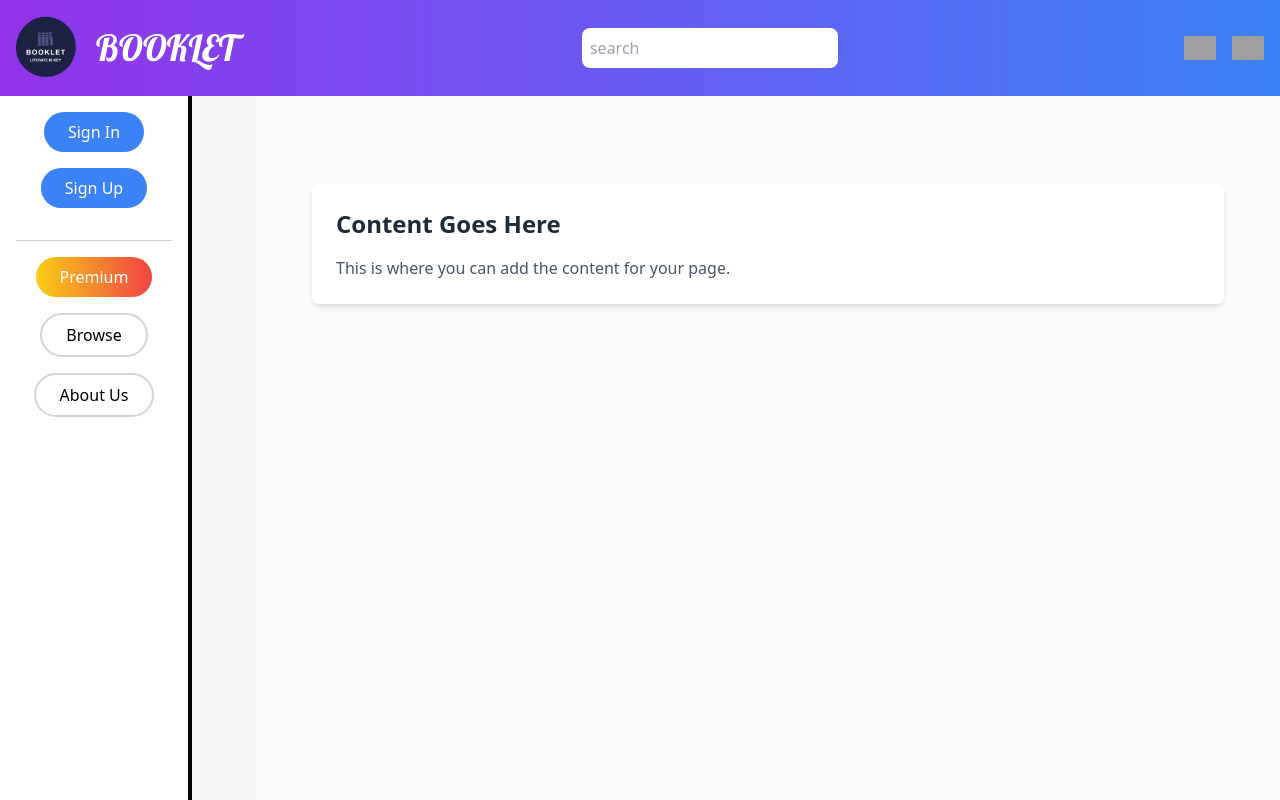
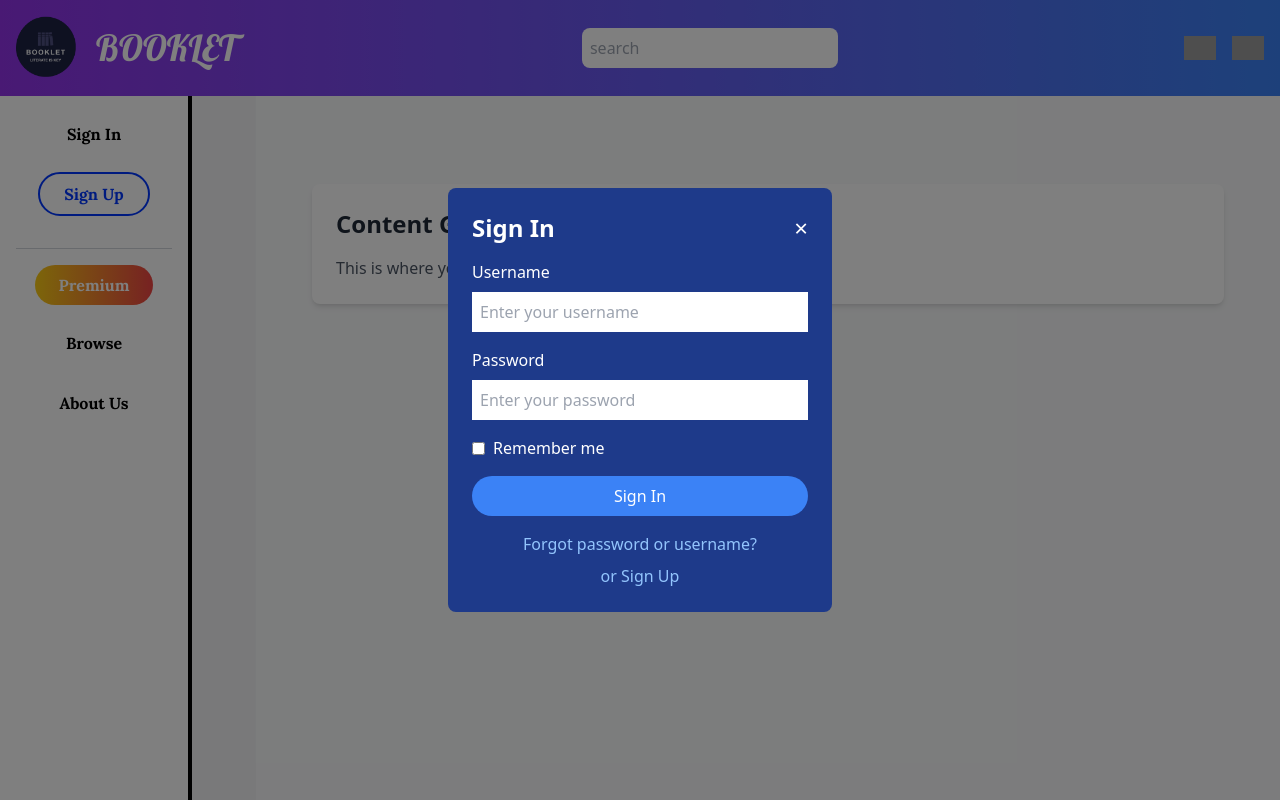
Before and after one commit to ckietlam/Booklet-Website, a React app in the folder frontend/: page / in a window 1280 px wide. Both pictures are taken after a click on the button "Sign In". Shown: the top 800 px of the page. Built offline with nearby package versions, Linux system fonts and the light colour scheme; grey boxes are pictures that could not be loaded.

Commit message:
added: signin/signup components

```diff
--- a/frontend/src/components/sidebar-menu.js
+++ b/frontend/src/components/sidebar-menu.js
@@ -1,31 +1,63 @@
-import React from 'react';
-import { Link } from 'react-router-dom';  // Nếu bạn muốn điều hướng đến các trang khác
+import React, { useState } from 'react';
+import SignIn from './signin';  // Import SignIn component
+import SignUp from './signup';  // Import SignUp component
 
 const SidebarMenu = () => {
+  const [isSignInOpen, setIsSignInOpen] = useState(false);
+  const [isSignUpOpen, setIsSignUpOpen] = useState(false);
+
+  const openSignIn = () => {
+    setIsSignInOpen(true);
+    setIsSignUpOpen(false);  // Đảm bảo Sign Up được đóng khi mở Sign In
+  };
+
+  const closeSignIn = () => {
+    setIsSignInOpen(false);
+  };
+
+  const openSignUp = () => {
+    setIsSignUpOpen(true);
+    setIsSignInOpen(false);  // Đảm bảo Sign In được đóng khi mở Sign Up
+  };
+
+  const closeSignUp = () => {
+    setIsSignUpOpen(false);
+  };
+
   return (
-    <div className="flex flex-col items-center p-4 bg-white w-48 h-screen border-r-4 border-black"> {/* Nền trắng */}
-
+    <div className="flex flex-col items-center p-4 bg-white w-48 h-screen border-r-4 border-black">
       {/* Cụm Sign In / Sign Up */}
-      <button className="mb-4 px-6 py-2 text-white bg-blue-500 rounded-full hover:bg-blue-600 focus:outline-none transition-all duration-300">
+      <button
+        onClick={openSignIn}
+        className="mb-4 px-6 py-2 text-black font-bold bg-transparent border-2 border-transparent hover:bg-[#0B1D52] hover:text-white hover:border-[#0B1D52] rounded-full font-lora transition-all duration-300"
+      >
         Sign In
       </button>
-      <button className="mb-4 px-6 py-2 text-white bg-blue-500 rounded-full hover:bg-blue-600 focus:outline-none transition-all duration-300">
+      <button
+        onClick={openSignUp}
+        className="mb-4 px-6 py-2 text-[#0037FF] font-semibold border-2 border-[#0037FF] bg-transparent hover:bg-[#0B1D52] hover:text-white hover:border-[#0B1D52] rounded-full font-lora transition-all duration-300"
+      >
         Sign Up
       </button>
+
 
       {/* Đường kẻ ngăn cách giữa Sign In/Sign Up và các button còn lại */}
       <hr className="w-full my-4 border-gray-300 border-1.5" />
 
       {/* Các button còn lại */}
-      <button className="mb-4 px-6 py-2 text-white bg-gradient-to-r from-yellow-400 to-red-500 rounded-full hover:from-yellow-500 hover:to-red-600 focus:outline-none transition-all duration-300">
+      <button className="mb-4 px-6 py-2 text-white font-bold bg-gradient-to-r from-yellow-400 to-red-500 rounded-full hover:from-yellow-500 hover:to-red-600 focus:outline-none font-lora transition-all duration-300">
         Premium
       </button>
-      <button className="mb-4 px-6 py-2 text-black bg-transparent border-2 border-gray-300 rounded-full hover:bg-gray-100 focus:outline-none transition-all duration-300">
+      <button className="mb-4 px-6 py-2 text-black font-bold bg-transparent border-2 border-transparent hover:bg-gray-100 hover:border-gray-300 rounded-full font-lora transition-all duration-300">
         Browse
       </button>
-      <button className="mb-4 px-6 py-2 text-black bg-transparent border-2 border-gray-300 rounded-full hover:bg-gray-100 focus:outline-none transition-all duration-300">
+      <button className="mb-4 px-6 py-2 text-black font-bold bg-transparent border-2 border-transparent hover:bg-gray-100 hover:border-gray-300 rounded-full font-lora transition-all duration-300">
         About Us
       </button>
+
+      {/* Modals */}
+      <SignIn isOpen={isSignInOpen} close={closeSignIn} switchToSignUp={openSignUp} />
+      <SignUp isOpen={isSignUpOpen} close={closeSignUp} switchToSignIn={openSignIn} />
     </div>
   );
 };
--- /dev/null
+++ b/frontend/src/components/signin.js
@@ -0,0 +1,44 @@
+import React, { useState } from 'react';
+
+const SignIn = ({ isOpen, close, switchToSignUp }) => {
+  if (!isOpen) return null;  // Nếu không mở thì không render gì cả
+
+  return (
+    <div className="fixed inset-0 bg-black bg-opacity-50 flex justify-center items-center z-50">
+      <div className="bg-blue-900 text-white p-6 rounded-lg w-96">
+        <div className="flex justify-between items-center">
+          <h2 className="text-2xl font-bold">Sign In</h2>
+          <button onClick={close} className="text-white text-2xl">×</button>
+        </div>
+        <form className="mt-4">
+          <label className="block mb-2">Username</label>
+          <input type="text" className="w-full p-2 mb-4 text-gray-800" placeholder="Enter your username" />
+
+          <label className="block mb-2">Password</label>
+          <input type="password" className="w-full p-2 mb-4 text-gray-800" placeholder="Enter your password" />
+
+          <div className="flex items-center mb-4">
+            <input type="checkbox" className="mr-2" />
+            <span>Remember me</span>
+          </div>
+
+          <button className="w-full py-2 text-white bg-blue-500 rounded-full hover:bg-blue-600 transition-all duration-300">
+            Sign In
+          </button>
+
+          <div className="mt-4 text-center">
+            <a href="#" className="text-blue-300">Forgot password or username?</a>
+          </div>
+
+          <div className="mt-2 text-center">
+            <button onClick={switchToSignUp} className="text-blue-300">
+              or Sign Up
+            </button>
+          </div>
+        </form>
+      </div>
+    </div>
+  );
+};
+
+export default SignIn;
--- /dev/null
+++ b/frontend/src/components/signup.js
@@ -0,0 +1,43 @@
+import React, { useState } from 'react';
+
+const SignUp = ({ isOpen, close, switchToSignIn }) => {
+  if (!isOpen) return null;  // Nếu không mở thì không render gì cả
+
+  return (
+    <div className="fixed inset-0 bg-black bg-opacity-50 flex justify-center items-center z-50">
+      <div className="bg-blue-900 text-white p-6 rounded-lg w-96">
+        <div className="flex justify-between items-center">
+          <h2 className="text-2xl font-bold">Sign Up</h2>
+          <button onClick={close} className="text-white text-2xl">×</button>
+        </div>
+        <form className="mt-4">
+          <label className="block mb-2">Username</label>
+          <input type="text" className="w-full p-2 mb-4 text-gray-800" placeholder="Enter your username" />
+
+          <label className="block mb-2">Password</label>
+          <input type="password" className="w-full p-2 mb-4 text-gray-800" placeholder="Enter your password" />
+
+          <label className="block mb-2">Confirm Password</label>
+          <input type="password" className="w-full p-2 mb-4 text-gray-800" placeholder="Confirm your password" />
+
+          <div className="flex items-center mb-4">
+            <input type="checkbox" className="mr-2" />
+            <span>Agree to the <a href="#" className="text-blue-300">Terms of Service</a></span>
+          </div>
+
+          <button className="w-full py-2 text-white bg-blue-500 rounded-full hover:bg-blue-600 transition-all duration-300">
+            Sign Up
+          </button>
+
+          <div className="mt-4 text-center">
+            <button onClick={switchToSignIn} className="text-blue-300">
+              or Sign In
+            </button>
+          </div>
+        </form>
+      </div>
+    </div>
+  );
+};
+
+export default SignUp;
```
